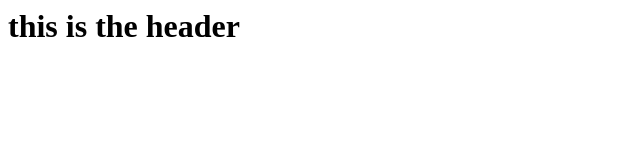
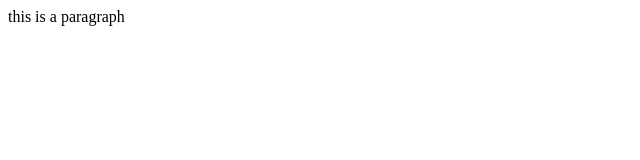
Before and after one commit to hridoy-rubel/omni-food, a plain HTML site: page index.html in a window 1280 px wide. Shown: the whole page, without its empty margins (0-640 px from the left). Drawn offline with Linux system fonts and the light colour scheme.

Commit message:
paragraph is added

```diff
--- a/index.html
+++ b/index.html
@@ -1 +1 @@
-<h1>this is the header </h1>
+<p>this is a paragraph </p>
```
